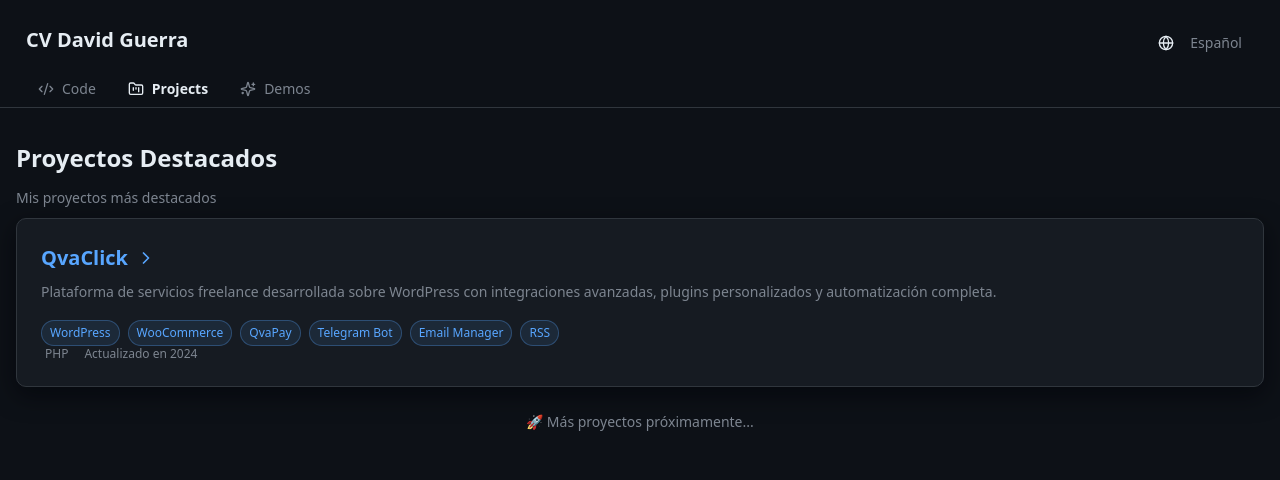
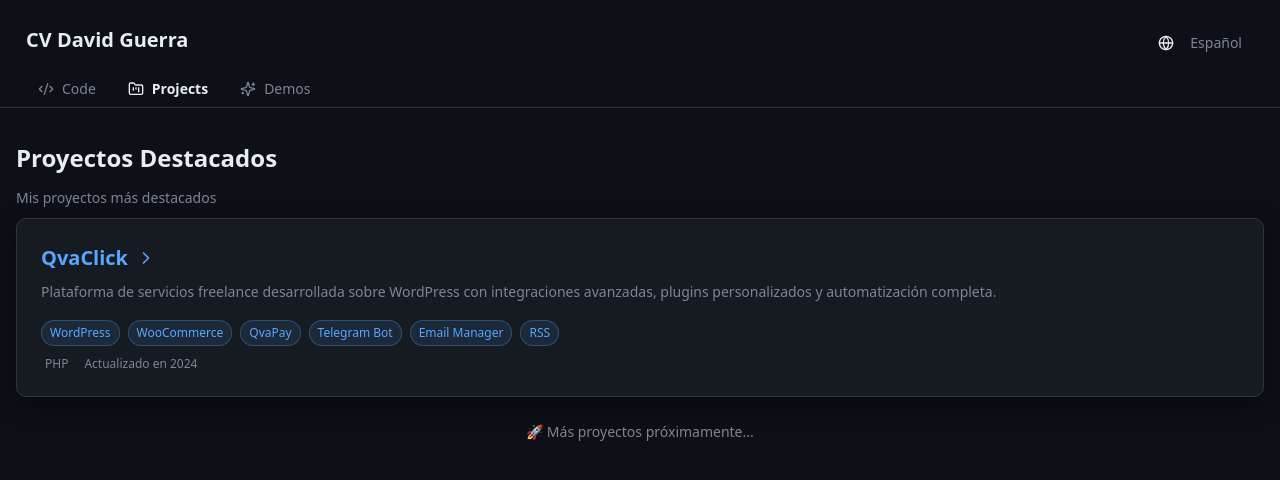
Before and after one commit to cdavidg/cdavidg.github.io, a React (Vite) app: page /projects in a window 1280 px wide. Shown: the top 480 px of the page. Built offline with nearby package versions, Linux system fonts and the light colour scheme.

Commit message:
padding del top

```diff
--- a/src/pages/ProjectsPage.tsx
+++ b/src/pages/ProjectsPage.tsx
@@ -225,7 +225,7 @@
               </div>
 
               {/* Metadata */}
-              <div className="flex items-center gap-4 text-xs" style={{ color: '#7d8590' }}>
+              <div className="flex items-center gap-4 text-xs" style={{ color: '#7d8590', paddingTop: '10px' }}>
                 <div className="flex items-center gap-1">
                   <span
                     className="w-3 h-3 rounded-full"
```
